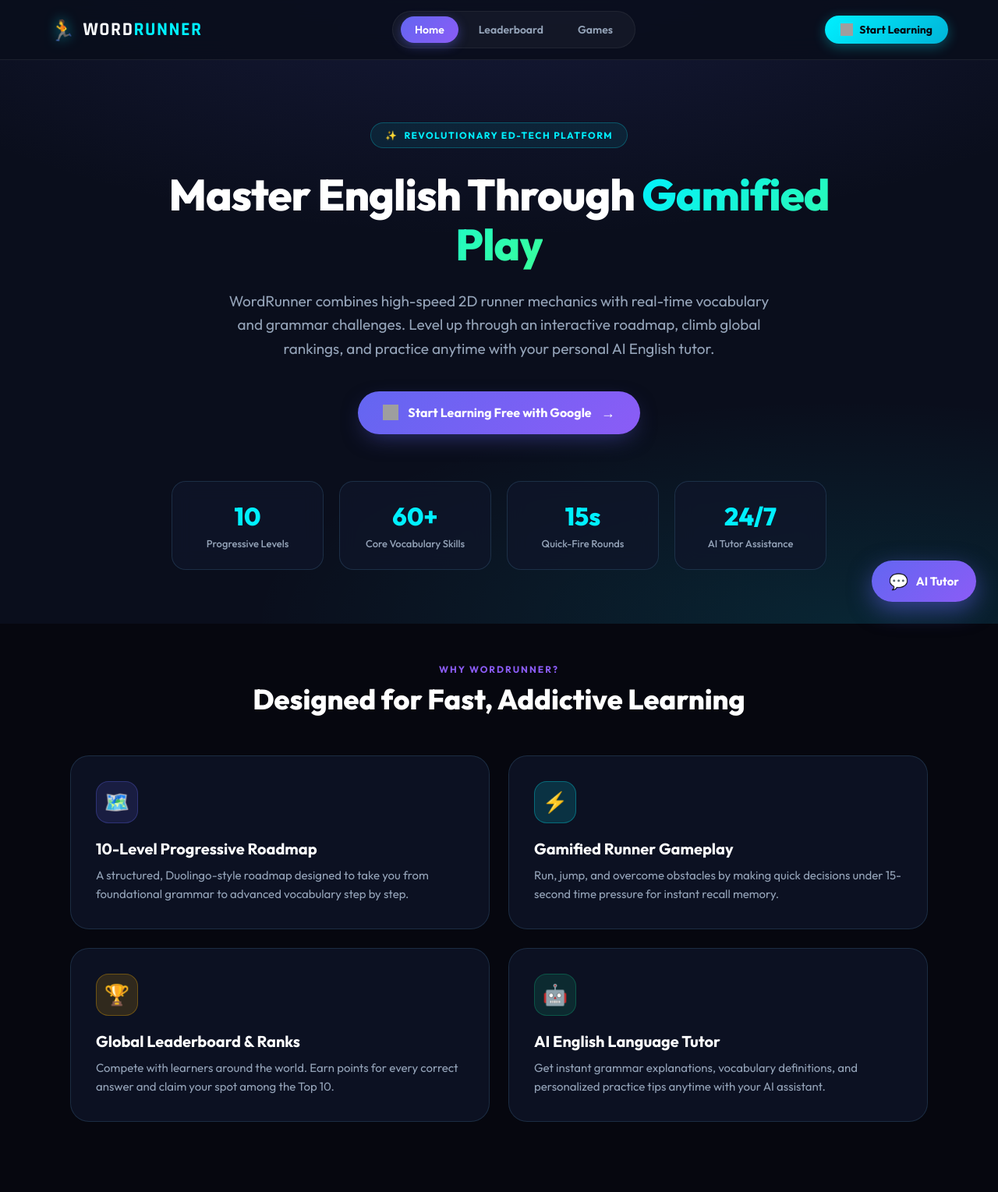
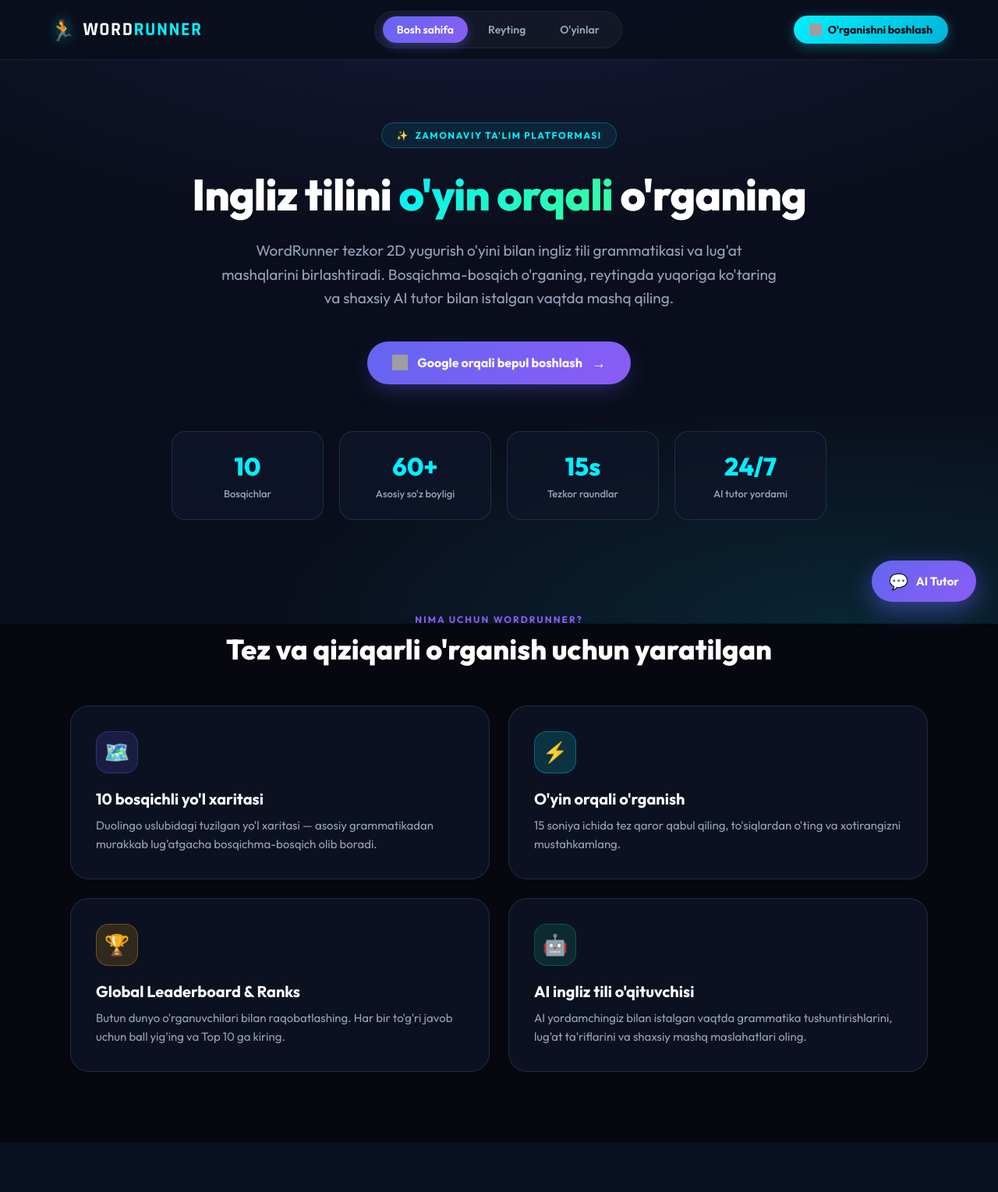
Before and after one commit to murodtojiev/WordRunner, a Flask app: page / in a window 1280 px wide. Shown: the whole page at 78% size. After the commit the page ends 1465 px from the top, so only its background shows below. Run offline with Flask 3, Linux system fonts and the light colour scheme; parts of the project's set-up code (start-up, migrations or seed data) failed here and were passed over; some libraries are stand-ins or nearby versions; grey boxes are pictures that could not be loaded.

Commit message:
Localize: Translate entire UI from English to Uzbek for beginner-friendly UX

```diff
--- a/templates/index.html
+++ b/templates/index.html
@@ -1,10 +1,10 @@
 <!DOCTYPE html>
-<html lang="en">
+<html lang="uz">
 <head>
 <meta charset="UTF-8">
 <meta name="viewport" content="width=device-width, initial-scale=1.0, viewport-fit=cover">
-<title>WordRunner — Next-Gen Gamified English Platform</title>
-<meta name="description" content="Master English vocabulary and grammar through an interactive 10-level runner game and AI language tutor.">
+<title>WordRunner — Ingliz tilini o'yin orqali o'rganing</title>
+<meta name="description" content="Ingliz tili grammatikasi va lug'atini interaktiv 10 bosqichli o'yin va AI tutor orqali o'rganing.">
 <link rel="preconnect" href="https://fonts.googleapis.com">
 <link rel="preconnect" href="https://fonts.gstatic.com" crossorigin>
 <link href="https://fonts.googleapis.com/css2?family=Outfit:wght@400;500;600;700;800;900&family=Rajdhani:wght@600;700&display=swap" rel="stylesheet">
@@ -21,16 +21,16 @@
       </a>
 
       <div class="nav-menu">
-        <a href="/" class="nav-link {% if active_page == 'home' %}active{% endif %}">Home</a>
+        <a href="/" class="nav-link {% if active_page == 'home' %}active{% endif %}">Bosh sahifa</a>
         {% if user %}
-          <a href="/leaderboard" class="nav-link {% if active_page == 'leaderboard' %}active{% endif %}">Leaderboard</a>
+          <a href="/leaderboard" class="nav-link {% if active_page == 'leaderboard' %}active{% endif %}">Reyting</a>
         {% else %}
-          <a href="/login" class="nav-link">Leaderboard</a>
+          <a href="/login" class="nav-link">Reyting</a>
         {% endif %}
         {% if user %}
-          <a href="/games" class="nav-link {% if active_page == 'games' or active_page == 'match_game' %}active{% endif %}">Games</a>
+          <a href="/games" class="nav-link {% if active_page == 'games' or active_page == 'match_game' %}active{% endif %}">O'yinlar</a>
         {% else %}
-          <a href="/login" class="nav-link">Games</a>
+          <a href="/login" class="nav-link">O'yinlar</a>
         {% endif %}
       </div>
 
@@ -43,12 +43,12 @@
           <div class="user-profile-menu">
             <img src="{{ user.picture }}" alt="{{ user.name }}" class="user-avatar">
             <span class="user-name-text">{{ user.name }}</span>
-            <a href="{{ url_for('logout') }}" class="btn-nav-logout" title="Logout">Logout</a>
+            <a href="{{ url_for('logout') }}" class="btn-nav-logout" title="Chiqish">Chiqish</a>
           </div>
         {% else %}
           <a href="{{ url_for('login') }}" class="btn-nav-login">
             <img src="https://developers.google.com/identity/images/g-logo.png" alt="Google">
-            Start Learning
+            O'rganishni boshlash
           </a>
         {% endif %}
       </div>
@@ -59,25 +59,25 @@
   <nav class="mobile-bottom-nav">
     <a href="/" class="mobile-nav-item {% if active_page == 'home' %}active{% endif %}">
       <span class="mobile-nav-icon">🏠</span>
-      <span class="mobile-nav-label">Home</span>
+      <span class="mobile-nav-label">Bosh</span>
     </a>
     {% if user %}
       <a href="/leaderboard" class="mobile-nav-item {% if active_page == 'leaderboard' %}active{% endif %}">
         <span class="mobile-nav-icon">🏆</span>
-        <span class="mobile-nav-label">Leaderboard</span>
+        <span class="mobile-nav-label">Reyting</span>
       </a>
       <a href="/games" class="mobile-nav-item {% if active_page == 'games' or active_page == 'match_game' %}active{% endif %}">
         <span class="mobile-nav-icon">🎮</span>
-        <span class="mobile-nav-label">Games</span>
+        <span class="mobile-nav-label">O'yinlar</span>
       </a>
     {% else %}
       <a href="/login" class="mobile-nav-item">
         <span class="mobile-nav-icon">🏆</span>
-        <span class="mobile-nav-label">Leaderboard</span>
+        <span class="mobile-nav-label">Reyting</span>
       </a>
       <a href="/login" class="mobile-nav-item">
         <span class="mobile-nav-icon">🎮</span>
-        <span class="mobile-nav-label">Games</span>
+        <span class="mobile-nav-label">O'yinlar</span>
       </a>
     {% endif %}
   </nav>
@@ -90,28 +90,28 @@
     <section class="hero-section">
       <div class="hero-container">
         <div class="hero-badge">
-          <span class="sparkle">✨</span> REVOLUTIONARY ED-TECH PLATFORM
+          <span class="sparkle">✨</span> ZAMONAVIY TA'LIM PLATFORMASI
         </div>
         <h1 class="hero-title">
-          Master English Through <span class="gradient-text">Gamified Play</span>
+          Ingliz tilini <span class="gradient-text">o'yin orqali</span> o'rganing
         </h1>
         <p class="hero-description">
-          WordRunner combines high-speed 2D runner mechanics with real-time vocabulary and grammar challenges. Level up through an interactive roadmap, climb global rankings, and practice anytime with your personal AI English tutor.
+          WordRunner tezkor 2D yugurish o'yini bilan ingliz tili grammatikasi va lug'at mashqlarini birlashtiradi. Bosqichma-bosqich o'rganing, reytingda yuqoriga ko'taring va shaxsiy AI tutor bilan istalgan vaqtda mashq qiling.
         </p>
 
         <div class="hero-cta-group">
           {% if user %}
             <a href="/map" class="btn-hero-primary">
-              <span>Continue Learning</span>
+              <span>Davom etish</span>
               <span class="btn-arrow">→</span>
             </a>
             <a href="/leaderboard" class="btn-hero-secondary">
-              <span>🏆 View Leaderboard</span>
+              <span>🏆 Reytingni ko'rish</span>
             </a>
           {% else %}
             <a href="{{ url_for('login') }}" class="btn-hero-primary">
               <img src="https://developers.google.com/identity/images/g-logo.png" alt="Google" class="btn-g-logo">
-              <span>Start Learning Free with Google</span>
+              <span>Google orqali bepul boshlash</span>
               <span class="btn-arrow">→</span>
             </a>
           {% endif %}
@@ -121,19 +121,19 @@
         <div class="hero-metrics">
           <div class="metric-card">
             <span class="metric-number">10</span>
-            <span class="metric-label">Progressive Levels</span>
+            <span class="metric-label">Bosqichlar</span>
           </div>
           <div class="metric-card">
             <span class="metric-number">60+</span>
-            <span class="metric-label">Core Vocabulary Skills</span>
+            <span class="metric-label">Asosiy so'z boyligi</span>
           </div>
           <div class="metric-card">
             <span class="metric-number">15s</span>
-            <span class="metric-label">Quick-Fire Rounds</span>
+            <span class="metric-label">Tezkor raundlar</span>
           </div>
           <div class="metric-card">
             <span class="metric-number">24/7</span>
-            <span class="metric-label">AI Tutor Assistance</span>
+            <span class="metric-label">AI tutor yordami</span>
           </div>
         </div>
       </div>
@@ -143,33 +143,33 @@
     <section class="features-section">
       <div class="features-container">
         <div class="section-header">
-          <span class="section-eyebrow">WHY WORDRUNNER?</span>
-          <h2 class="section-title">Designed for Fast, Addictive Learning</h2>
+          <span class="section-eyebrow">NIMA UCHUN WORDRUNNER?</span>
+          <h2 class="section-title">Tez va qiziqarli o'rganish uchun yaratilgan</h2>
         </div>
 
         <div class="features-grid">
           <div class="feature-card">
             <div class="feature-icon icon-roadmap">🗺️</div>
-            <h3 class="feature-title">10-Level Progressive Roadmap</h3>
-            <p class="feature-desc">A structured, Duolingo-style roadmap designed to take you from foundational grammar to advanced vocabulary step by step.</p>
+            <h3 class="feature-title">10 bosqichli yo'l xaritasi</h3>
+            <p class="feature-desc">Duolingo uslubidagi tuzilgan yo'l xaritasi — asosiy grammatikadan murakkab lug'atgacha bosqichma-bosqich olib boradi.</p>
           </div>
 
           <div class="feature-card">
             <div class="feature-icon icon-runner">⚡</div>
-            <h3 class="feature-title">Gamified Runner Gameplay</h3>
-            <p class="feature-desc">Run, jump, and overcome obstacles by making quick decisions under 15-second time pressure for instant recall memory.</p>
+            <h3 class="feature-title">O'yin orqali o'rganish</h3>
+            <p class="feature-desc">15 soniya ichida tez qaror qabul qiling, to'siqlardan o'ting va xotirangizni mustahkamlang.</p>
           </div>
 
           <div class="feature-card">
             <div class="feature-icon icon-leaderboard">🏆</div>
             <h3 class="feature-title">Global Leaderboard & Ranks</h3>
-            <p class="feature-desc">Compete with learners around the world. Earn points for every correct answer and claim your spot among the Top 10.</p>
+            <p class="feature-desc">Butun dunyo o'rganuvchilari bilan raqobatlashing. Har bir to'g'ri javob uchun ball yig'ing va Top 10 ga kiring.</p>
           </div>
 
           <div class="feature-card">
             <div class="feature-icon icon-ai">🤖</div>
-            <h3 class="feature-title">AI English Language Tutor</h3>
-            <p class="feature-desc">Get instant grammar explanations, vocabulary definitions, and personalized practice tips anytime with your AI assistant.</p>
+            <h3 class="feature-title">AI ingliz tili o'qituvchisi</h3>
+            <p class="feature-desc">AI yordamchingiz bilan istalgan vaqtda grammatika tushuntirishlarini, lug'at ta'riflarini va shaxsiy mashq maslahatlari oling.</p>
           </div>
         </div>
       </div>
@@ -182,9 +182,9 @@
     <section id="mapScreen" class="map-section-view">
       <div class="map-view-container">
         <div class="map-view-header">
-          <span class="map-eyebrow">DUOLINGO-STYLE PROGRESSION</span>
-          <h1 class="map-view-title">YOUR LEARNING ROADMAP</h1>
-          <p class="map-view-subtitle">Answer 15 words correctly in each level to unlock the next challenge.</p>
+          <span class="map-eyebrow">BOSQICHMA-BOSQICH RIVOJLANISH</span>
+          <h1 class="map-view-title">O'RGANISH YO'L XARITASI</h1>
+          <p class="map-view-subtitle">Keyingi bosqichni ochish uchun har bir darajada 15 ta so'zga to'g'ri javob bering.</p>
         </div>
 
         <div class="map-path-card">
@@ -199,7 +199,7 @@
                   <span class="level-lock">🔒</span>
                 {% endif %}
               </div>
-              <span class="level-label">Level {{ level }}</span>
+              <span class="level-label">{{ level }}-bosqich</span>
             </div>
             {% endfor %}
           </div>
@@ -215,14 +215,14 @@
     <section id="leaderboardScreen" class="leaderboard-section-view">
       <div class="leaderboard-view-container">
         <div class="leaderboard-header">
-          <span class="lb-eyebrow">GLOBAL RANKINGS</span>
-          <h1 class="lb-title">🏆 TOP 10 LEARNERS</h1>
-          <p class="lb-subtitle">Earn score by completing 15-word levels and climb to the top of the leaderboard!</p>
+          <span class="lb-eyebrow">GLOBAL REYTING</span>
+          <h1 class="lb-title">🏆 ENG YAXSHI 10 O'RGANUVCHI</h1>
+          <p class="lb-subtitle">15 so'zli bosqichlarni yakunlab ball to'plang va reyting cho'qqisiga ko'taring!</p>
         </div>
 
         <div class="leaderboard-card">
           <div class="leaderboard-list" id="leaderboardList">
-            <div class="leaderboard-loading">Loading top learners...</div>
+            <div class="leaderboard-loading">Yuklanmoqda...</div>
           </div>
         </div>
       </div>
@@ -236,20 +236,20 @@
     <section class="games-section-view">
       <div class="games-view-container">
         <div class="games-header">
-          <span class="games-eyebrow">CHOOSE YOUR GAME</span>
-          <h1 class="games-title">🎮 Game Center</h1>
-          <p class="games-subtitle">Select a game mode to practice your English skills!</p>
+          <span class="games-eyebrow">O'YINNI TANLANG</span>
+          <h1 class="games-title">🎮 O'yinlar Markazi</h1>
+          <p class="games-subtitle">Ingliz tilini mashq qilish uchun o'yin turini tanlang!</p>
         </div>
 
         <div class="games-grid">
           <a href="/map" class="game-card game-card-runner">
             <div class="game-card-icon">🏃</div>
             <div class="game-card-content">
-              <h3 class="game-card-title">English Runner</h3>
+              <h3 class="game-card-title">Ingliz tili yugurik</h3>
               <p class="game-card-desc">Run through obstacles and answer English grammar & vocabulary questions under time pressure!</p>
               <div class="game-card-meta">
-                <span class="game-meta-badge">⚡ 10 Levels</span>
-                <span class="game-meta-badge">⏱️ 15s Timer</span>
+                <span class="game-meta-badge">⚡ 10 bosqich</span>
+                <span class="game-meta-badge">⏱️ 15s taymer</span>
               </div>
             </div>
             <span class="game-card-arrow">→</span>
@@ -258,11 +258,11 @@
           <a href="/games/match" class="game-card game-card-match">
             <div class="game-card-icon">🔤</div>
             <div class="game-card-content">
-              <h3 class="game-card-title">Word Match</h3>
-              <p class="game-card-desc">Match Uzbek words with their correct English translations! Cards disappear when you answer correctly.</p>
+              <h3 class="game-card-title">So'z topish</h3>
+              <p class="game-card-desc">O'zbekcha so'zlarni to'g'ri inglizcha tarjimasi bilan moslang! To'g'ri javobda kartalar yo'qoladi.</p>
               <div class="game-card-meta">
-                <span class="game-meta-badge">🇺🇿 Uzbek → English</span>
-                <span class="game-meta-badge">📚 5 Levels</span>
+                <span class="game-meta-badge">🇺🇿 O'zbekcha → Inglizcha</span>
+                <span class="game-meta-badge">📚 5 bosqich</span>
               </div>
             </div>
             <span class="game-card-arrow">→</span>
@@ -279,49 +279,49 @@
     <section class="match-game-section">
       <div class="match-game-container">
         <div class="match-game-header">
-          <button id="matchBackBtn" class="match-back-btn" onclick="window.location.href='/games'">← Back</button>
-          <h2 class="match-game-title">🔤 Word Match</h2>
+          <button id="matchBackBtn" class="match-back-btn" onclick="window.location.href='/games'">← Orqaga</button>
+          <h2 class="match-game-title">🔤 So'z topish</h2>
           <div class="match-level-indicator">
-            <span class="match-level-label">LEVEL</span>
+            <span class="match-level-label">BOSQICH</span>
             <span id="matchLevelNum" class="match-level-num">1</span>
           </div>
         </div>
 
         <!-- Level selector -->
         <div class="match-levels-row" id="matchLevelsRow">
-          <button class="match-level-btn active" data-level="1">Level 1<br><small>Basic</small></button>
-          <button class="match-level-btn" data-level="2">Level 2<br><small>Animals</small></button>
-          <button class="match-level-btn" data-level="3">Level 3<br><small>Nature</small></button>
-          <button class="match-level-btn" data-level="4">Level 4<br><small>Actions</small></button>
-          <button class="match-level-btn" data-level="5">Level 5<br><small>Advanced</small></button>
+          <button class="match-level-btn active" data-level="1">1-bosqich<br><small>Asosiy</small></button>
+          <button class="match-level-btn" data-level="2">2-bosqich<br><small>Hayvonlar</small></button>
+          <button class="match-level-btn" data-level="3">3-bosqich<br><small>Tabiat</small></button>
+          <button class="match-level-btn" data-level="4">4-bosqich<br><small>Fe'llar</small></button>
+          <button class="match-level-btn" data-level="5">5-bosqich<br><small>Murakkab</small></button>
         </div>
 
         <!-- Score bar -->
         <div class="match-score-bar">
           <div class="match-score-item">
-            <span class="match-score-label">SCORE</span>
+            <span class="match-score-label">BALL</span>
             <span id="matchScore" class="match-score-value">0</span>
           </div>
           <div class="match-score-item">
-            <span class="match-score-label">MATCHES</span>
+            <span class="match-score-label">TOPILDI</span>
             <span id="matchCount" class="match-score-value">0 / 4</span>
           </div>
         </div>
 
         <!-- Game board -->
         <div class="match-board" id="matchBoard">
-          <div class="match-loading">Loading words...</div>
+          <div class="match-loading">So'zlar yuklanmoqda...</div>
         </div>
 
         <!-- Level complete overlay -->
         <div class="match-complete-overlay hidden" id="matchCompleteOverlay">
           <div class="match-complete-card">
             <div class="match-complete-emoji">🎉</div>
-            <h2 class="match-complete-title">Level Complete!</h2>
-            <p class="match-complete-score">Score: <span id="matchFinalScore">0</span></p>
+            <h2 class="match-complete-title">Bosqich yakunlandi!</h2>
+            <p class="match-complete-score">Ball: <span id="matchFinalScore">0</span></p>
             <div class="match-complete-buttons">
-              <button id="matchNextLevelBtn" class="btn-primary">Next Level →</button>
-              <button onclick="window.location.href='/games'" class="btn-secondary">Back to Games</button>
+              <button id="matchNextLevelBtn" class="btn-primary">Keyingi bosqich →</button>
+              <button onclick="window.location.href='/games'" class="btn-secondary">O'yinlarga qaytish</button>
             </div>
           </div>
         </div>
@@ -341,7 +341,7 @@
         </div>
 
         <div class="hud-block hud-progress">
-          <span class="hud-label">PROGRESS</span>
+          <span class="hud-label">JARAYON</span>
           <div class="progress-bar-wrap">
             <div class="progress-bar-fill" id="progressBarFill"></div>
             <span class="progress-text" id="progressText">0 / 15</span>
@@ -349,12 +349,12 @@
         </div>
 
         <div class="hud-block hud-level">
-          <span class="hud-label">LEVEL</span>
+          <span class="hud-label">BOSQICH</span>
           <span id="levelValue" class="hud-value">01</span>
         </div>
 
         <div class="hud-block hud-score">
-          <span class="hud-label">SCORE</span>
+          <span class="hud-label">BALL</span>
           <span id="scoreValue" class="hud-value">0000</span>
         </div>
       </header>
@@ -373,8 +373,8 @@
         </div>
 
         <div class="question-body">
-          <p class="question-eyebrow">OBSTACLE AHEAD — ANSWER TO JUMP</p>
-          <h2 id="questionText" class="question-text">Loading…</h2>
+          <p class="question-eyebrow">TO'SIQ — JAVOB BERING!</p>
+          <h2 id="questionText" class="question-text">Yuklanmoqda…</h2>
           <div id="optionsGrid" class="options-grid"></div>
         </div>
       </section>
@@ -382,40 +382,40 @@
       <!-- Level Complete screen -->
       <section id="levelCompleteScreen" class="overlay hidden">
         <div class="glass-card complete-card">
-          <p class="eyebrow eyebrow-success">MISSION COMPLETE</p>
-          <h1 class="title-glow title-success">LEVEL <span id="completedLevelNum">1</span> CLEARED!</h1>
+          <p class="eyebrow eyebrow-success">VAZIFA BAJARILDI</p>
+          <h1 class="title-glow title-success"><span id="completedLevelNum">1</span>-BOSQICH O'TILDI!</h1>
           <div class="stats-row">
             <div class="stat">
-              <span class="stat-label">SCORE EARNED</span>
+              <span class="stat-label">YUTILGAN BALL</span>
               <span id="levelScoreEarned" class="stat-value stat-value-success">0</span>
             </div>
             <div class="stat">
-              <span class="stat-label">WORDS CLEARED</span>
+              <span class="stat-label">SO'ZLAR TOPILDI</span>
               <span class="stat-value stat-value-success">15</span>
             </div>
           </div>
-          <button id="backToMapBtn" class="btn-primary btn-success">BACK TO MAP</button>
+          <button id="backToMapBtn" class="btn-primary btn-success">XARITAGA QAYTISH</button>
         </div>
       </section>
 
       <!-- Game over screen -->
       <section id="gameOverScreen" class="overlay hidden">
         <div class="glass-card over-card">
-          <p class="eyebrow eyebrow-danger">RUN TERMINATED</p>
-          <h1 class="title-glow title-danger">GAME OVER</h1>
+          <p class="eyebrow eyebrow-danger">O'YIN TUGADI</p>
+          <h1 class="title-glow title-danger">O'YIN TUGADI</h1>
           <div class="stats-row">
             <div class="stat">
-              <span class="stat-label">SCORE</span>
+              <span class="stat-label">BALL</span>
               <span id="finalScore" class="stat-value">0</span>
             </div>
             <div class="stat">
-              <span class="stat-label">CLEARED</span>
+              <span class="stat-label">TOPILDI</span>
               <span id="finalCleared" class="stat-value">0</span>
             </div>
           </div>
           <div class="gameover-buttons">
-            <button id="retryBtn" class="btn-primary">RETRY LEVEL</button>
-            <button id="backToMapBtnGO" class="btn-secondary">BACK TO MAP</button>
+            <button id="retryBtn" class="btn-primary">QAYTA URINISH</button>
+            <button id="backToMapBtnGO" class="btn-secondary">XARITAGA QAYTISH</button>
           </div>
         </div>
       </section>
@@ -435,8 +435,8 @@
         <div class="chat-header-info">
           <div class="bot-avatar">🤖</div>
           <div>
-            <h3 class="chat-bot-name">AI English Tutor</h3>
-            <span class="chat-status"><span class="status-dot"></span> Online</span>
+            <h3 class="chat-bot-name">AI Ingliz tili o'qituvchisi</h3>
+            <span class="chat-status"><span class="status-dot"></span> Onlayn</span>
           </div>
         </div>
         <button id="closeAiChat" class="btn-close-chat" aria-label="Close Chat">&times;</button>
@@ -444,24 +444,24 @@
 
       <div class="chat-messages" id="chatMessages">
         <div class="chat-bubble bot-bubble">
-          <p>Hi! 👋 I'm your <strong>AI English Tutor</strong>. How can I help you practice your vocabulary or grammar today?</p>
+          <p>Hi! 👋 Men sizning <strong>AI ingliz tili o'qituvchingizman</strong>. Bugun lug'at yoki grammatikani mashq qilishda qanday yordam bera olaman?</p>
         </div>
 
         <div class="chat-suggestions" id="chatSuggestions">
-          <button class="suggestion-pill" data-msg="Explain Present Perfect vs Past Simple">💡 Present Perfect vs Past Simple</button>
-          <button class="suggestion-pill" data-msg="Give me 3 synonyms for 'Happy'">📚 Synonyms for 'Happy'</button>
-          <button class="suggestion-pill" data-msg="How do I advance to Level 2?">🎮 How to level up?</button>
+          <button class="suggestion-pill" data-msg="Present Perfect va Past Simple ni tushuntiring">💡 Present Perfect vs Past Simple</button>
+          <button class="suggestion-pill" data-msg="'Happy' so'zining 3 ta sinonimini bering">📚 'Happy' sinonimlari</button>
+          <button class="suggestion-pill" data-msg="2-bosqichga qanday o'taman?">🎮 Qanday o'taman?</button>
         </div>
       </div>
 
       <form class="chat-input-form" id="chatForm">
-        <input type="text" id="chatInput" placeholder="Ask your AI tutor a question..." autocomplete="off">
+        <input type="text" id="chatInput" placeholder="AI tutorga savol bering..." autocomplete="off">
         <button type="submit" class="btn-send-chat" aria-label="Send">➡️</button>
       </form>
     </div>
 
     <!-- Floating Chat Toggle Trigger Button -->
-    <button id="toggleAiChat" class="ai-chat-trigger" title="Ask AI English Tutor">
+    <button id="toggleAiChat" class="ai-chat-trigger" title="AI ingliz tili o'qituvchisi">
       <span class="trigger-icon">💬</span>
       <span class="trigger-label">AI Tutor</span>
     </button>
```
Also changed, not shown: static/match_game.js (+4 -4 lines).
